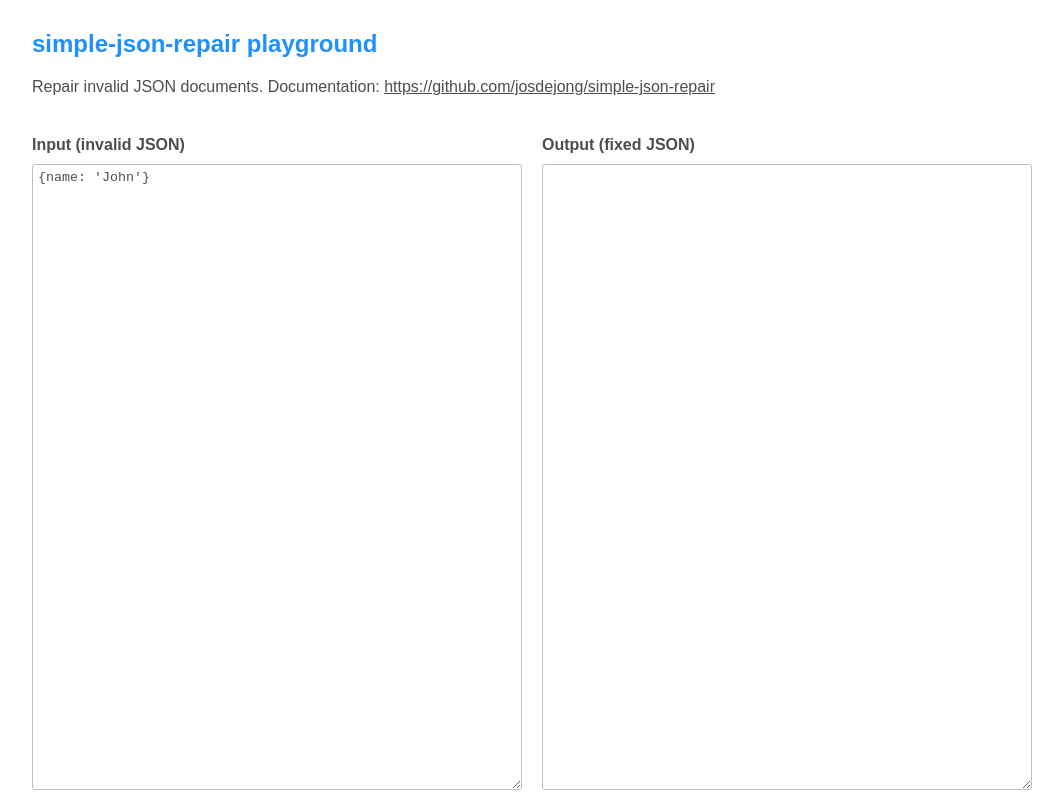
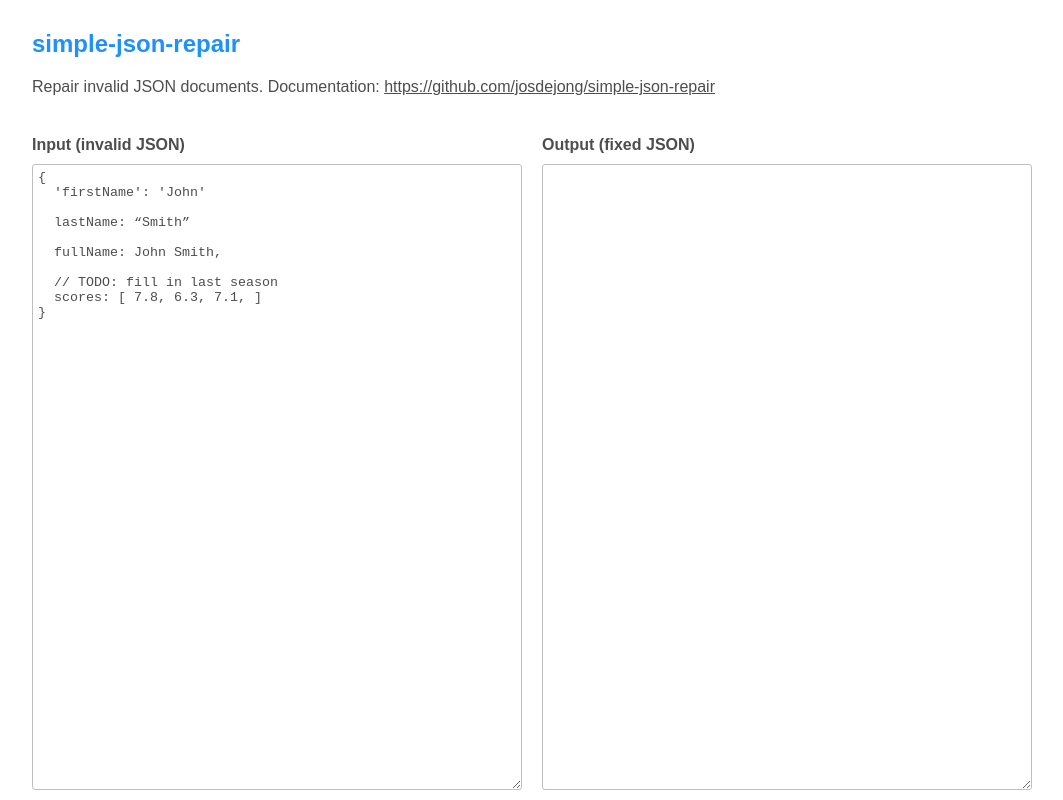
Before and after one commit to josdejong/jsonrepair, a website: page docs/index.html in a window 1280 px wide. Shown: the whole page, without its empty margins (108-1171 px from the left). Drawn offline with Linux system fonts and the light colour scheme.

Commit message:
Improve playground, fix linting error

```diff
--- a/docs/index.html
+++ b/docs/index.html
@@ -9,7 +9,7 @@
 </head>
 <body>
   <div class="app">
-    <h1>simple-json-repair playground</h1>
+    <h1>simple-json-repair</h1>
     <div class="info">
       Repair invalid JSON documents. Documentation:
       <a href="https://github.com/josdejong/simple-json-repair">
@@ -19,7 +19,16 @@
     <div class="playground">
       <div class="column">
         <label for="input-text">Input (invalid JSON)</label>
-        <textarea id="input-text">{name: 'John'}</textarea>
+        <textarea id="input-text">{
+  'firstName': 'John'
+
+  lastName: “Smith”
+
+  fullName: John Smith,
+
+  // TODO: fill in last season
+  scores: [ 7.8, 6.3, 7.1, ]
+}</textarea>
       </div>
       <div class="separator"></div>
       <div class="column">
--- a/docs/style.css
+++ b/docs/style.css
@@ -66,6 +66,7 @@
   border-radius: 3px;
   padding: 5px;
   box-sizing: border-box;
+  font-family: monospace;
 }
 
 .error {
--- a/src/JsonRepairError.ts
+++ b/src/JsonRepairError.ts
@@ -5,7 +5,7 @@
    * @param {string} message  Explanatory message
    * @param {number} char     Character index where the error happened
    */
-  constructor(message: string, char: number) {
+  constructor (message: string, char: number) {
     super(message + ' (char ' + char + ')')
 
     this.char = char
```
Also changed, not shown: src/simpleJsonRepair.test.ts (+1 -0 lines), README.md.
